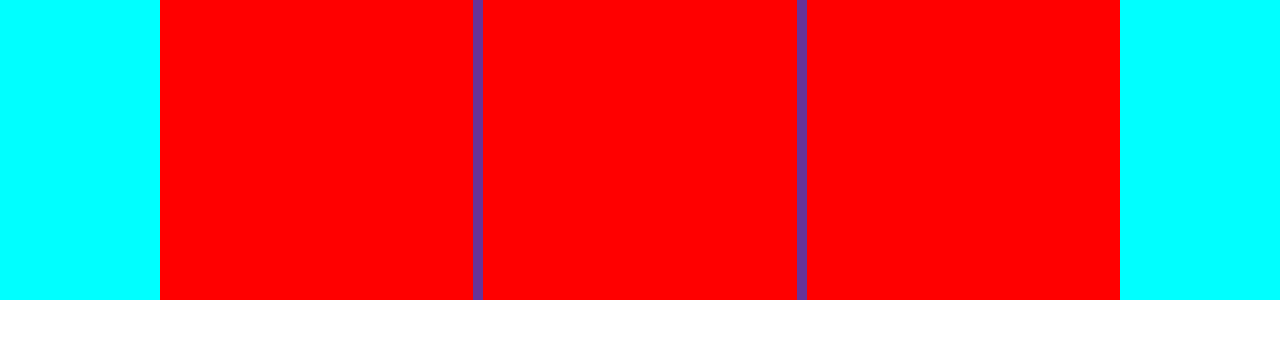
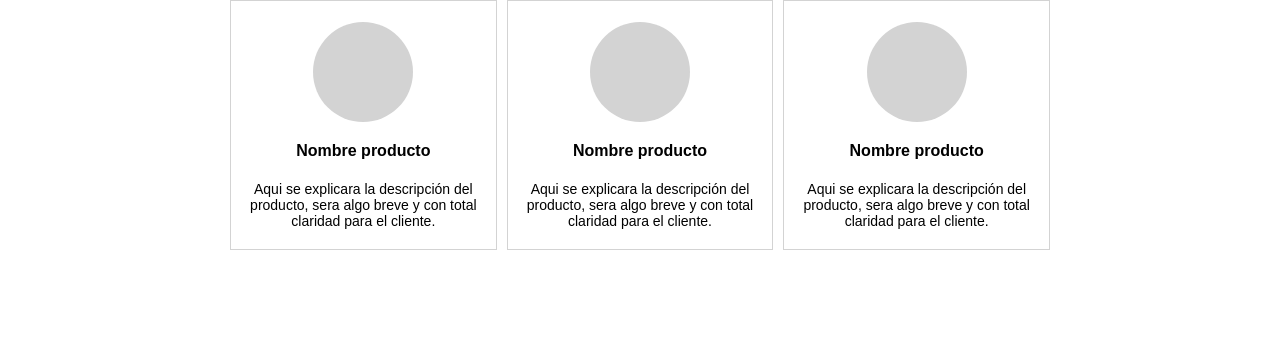
Before and after one commit to rodrigotmy/responsive-basic, a plain HTML site: page index.html in a window 1280 px wide. Drawn offline with Linux system fonts and the light colour scheme.

Commit message:
Se aplica flexbox y diseño simple (productos)
Flexbox y diseño para los items y contenedor.

```diff
--- a/css/styles.css
+++ b/css/styles.css
@@ -6,27 +6,44 @@
 
 .cntnr-prodcts {
   width: 100%;
-  height: 300px;
-  background-color: aqua;
+  height: 250px;
+  /* background-color: aqua; */
   display: flex;
   justify-content: center;
 }
 
 .prodcts {
-  max-width: 960px;
+  max-width: 820px;
   width: 100%;
   height: inherit;
-  background-color: rebeccapurple;
+  /* background-color: rebeccapurple; */
   display: grid;
   grid-template-columns: repeat(3, 1fr);
   grid-gap: 0 10px;
 }
 
-.ttl-prodct {
-  background-color: orange;
+.item-prodct {
+  height: auto;
+  /* background-color: red; */
+
+  display: flex;
+  flex-direction: column;
+  align-items: center;
+  justify-content: space-evenly;
+  padding-left: 15px;
+  padding-right: 15px;
+  border: 1px solid lightgray;
 }
 
-.item-prodct {
-  height: auto;
-  background-color: red;
+
+.cntnr-img {
+  width: 100px;
+  height: 100px;
+  border-radius: 50%;
+  background-color: lightgray;
 }
+
+.descrp-product {
+  font-size: 14px;
+  text-align: center;
+}
--- a/index.html
+++ b/index.html
@@ -10,9 +10,36 @@
 <body>
   <div class="cntnr-prodcts">
     <div class="prodcts">
-      <div class="item-prodct"></div>
-      <div class="item-prodct"></div>
-      <div class="item-prodct"></div>
+      <div class="item-prodct">
+        <figure class="cntnr-img">
+          <img src="" alt="">
+        </figure>
+        <h4 class="name-prodct">Nombre producto</h4>
+        <span class="descrp-product">
+          Aqui se explicara la descripción del producto,
+          sera algo breve y con total claridad para el cliente.
+        </span>
+      </div>
+      <div class="item-prodct">
+        <figure class="cntnr-img">
+          <img src="" alt="">
+        </figure>
+        <h4 class="name-prodct">Nombre producto</h4>
+        <span class="descrp-product">
+          Aqui se explicara la descripción del producto,
+          sera algo breve y con total claridad para el cliente.
+        </span>
+      </div>
+      <div class="item-prodct">
+        <figure class="cntnr-img">
+          <img src="" alt="">
+        </figure>
+        <h4 class="name-prodct">Nombre producto</h4>
+        <span class="descrp-product">
+          Aqui se explicara la descripción del producto,
+          sera algo breve y con total claridad para el cliente.
+        </span>
+      </div>
     </div>
   </div>
 </body>
```
